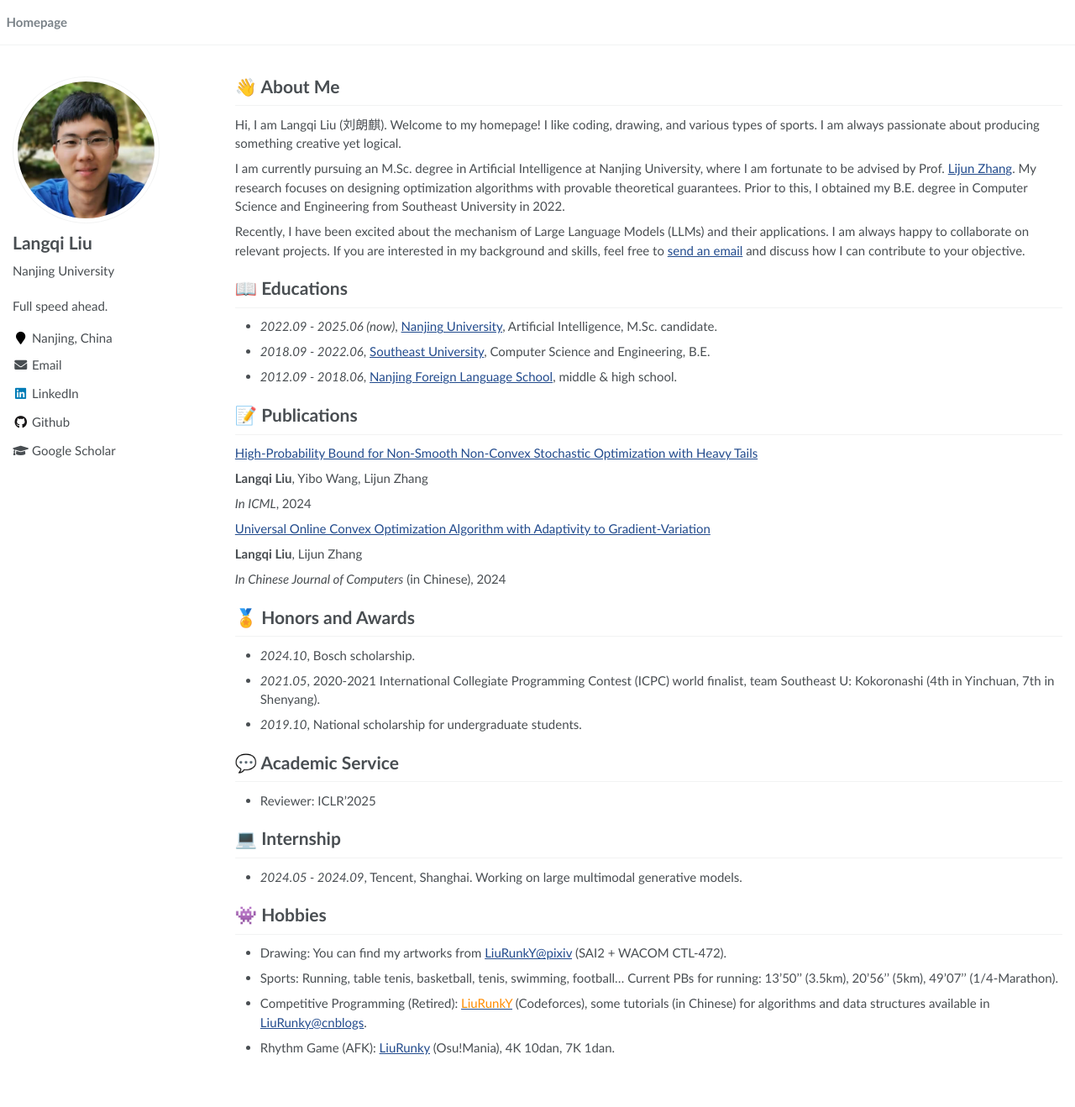
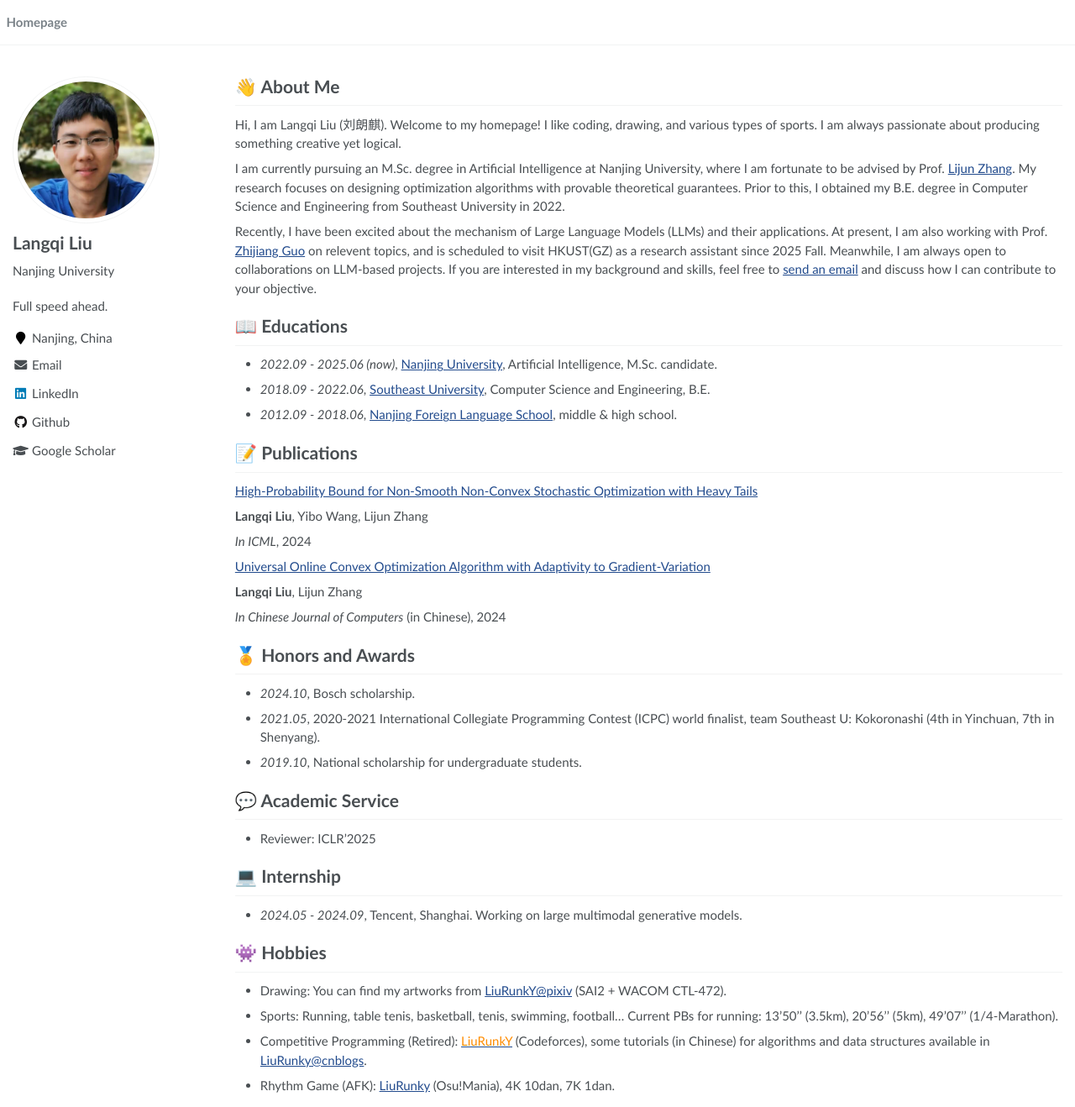
Before and after one commit to LiuRunky/LiuRunky.github.io, a Jekyll site: the page built from _pages/about.md, in a window 1280 px wide and 1318 px high. Shown: the whole window at 84% size. Built offline with Jekyll 4.4.1, drawn with Linux system fonts in a browser that asks for light colours.

Commit message:
Update files

```diff
--- a/_pages/about.md
+++ b/_pages/about.md
@@ -27,7 +27,8 @@ My research focuses on designing optimization algorithms with provable theoretic
 Prior to this, I obtained my B.E. degree in Computer Science and Engineering from Southeast University in 2022.
 
 Recently, I have been excited about the mechanism of Large Language Models (LLMs) and their applications.
-I am always happy to collaborate on relevant projects.
+At present, I am also working with Prof. [Zhijiang Guo](https://cartus.github.io/) on relevent topics, and is scheduled to visit HKUST(GZ) as a research assistant since 2025 Fall.
+Meanwhile, I am always open to collaborations on LLM-based projects.
 If you are interested in my background and skills, feel free to [send an email](mailto:liurunky@gmail.com) and discuss how I can contribute to your objective.
 
 
```
